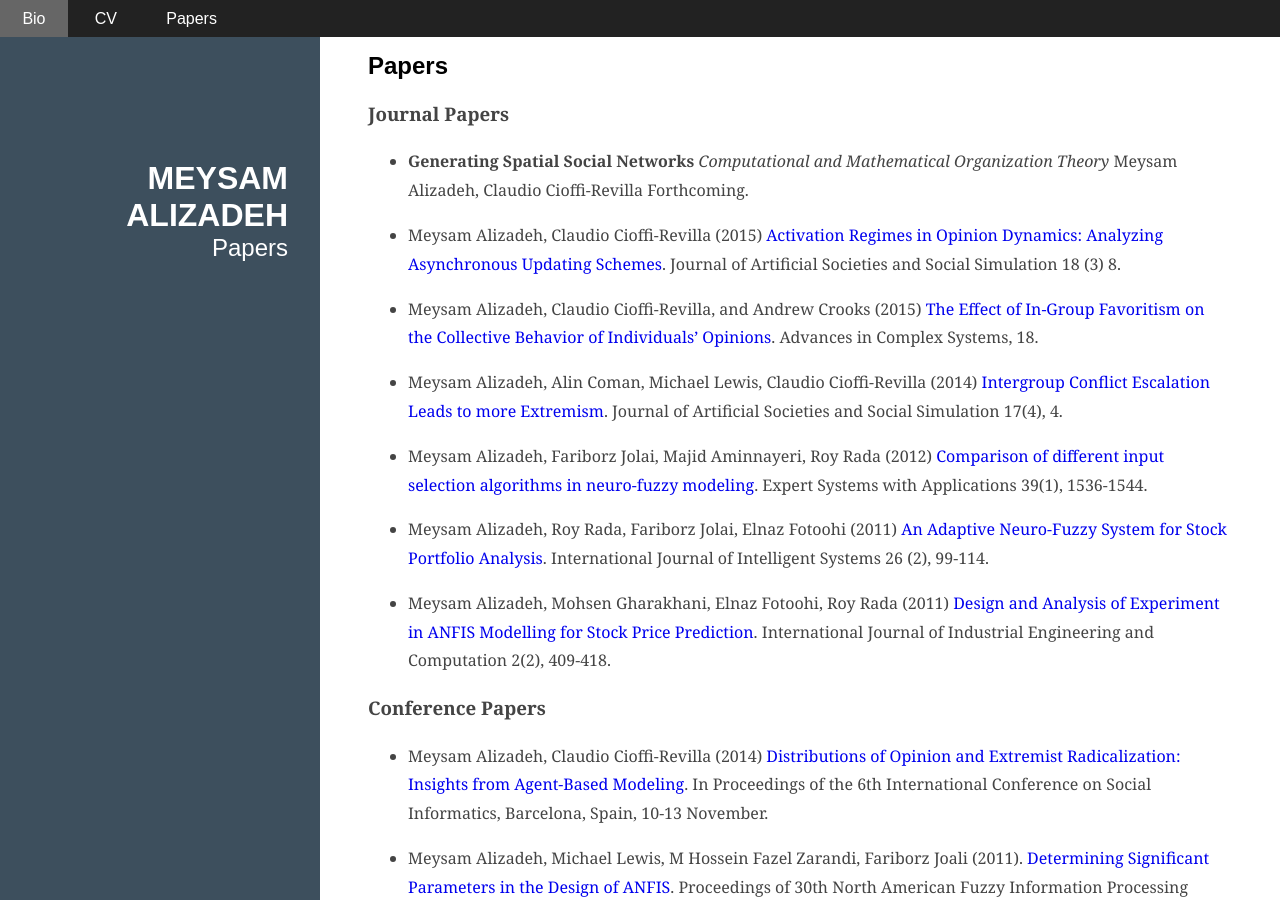
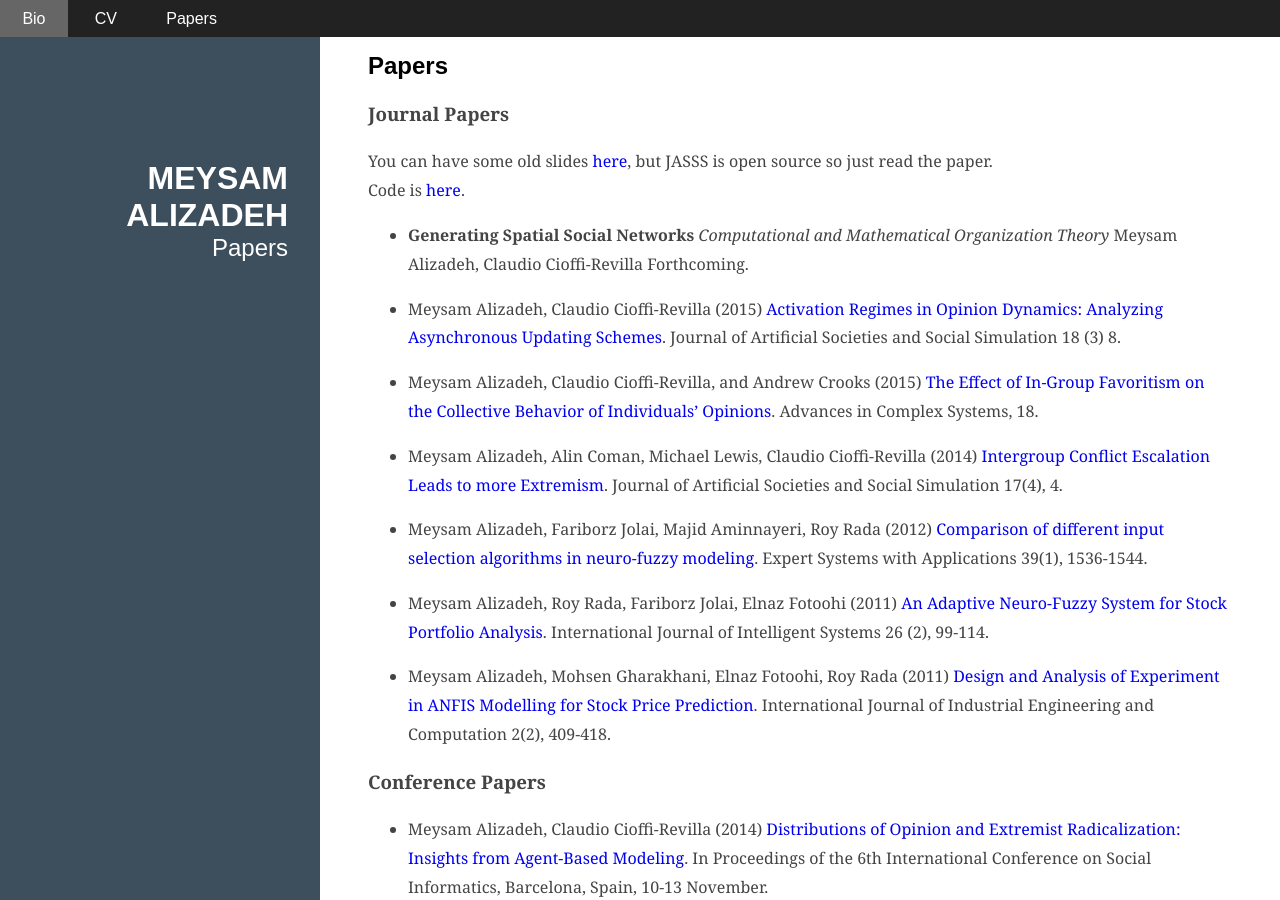
Before and after one commit to malizad/malizad.github.io, a Jekyll site: the page built from papers.md, in a window 1280 px wide and 900 px high. Built offline with Jekyll 4.4.1, drawn with Linux system fonts in a browser that asks for light colours.

Commit message:
Update papers.md

```diff
--- a/papers.md
+++ b/papers.md
@@ -4,6 +4,8 @@ title: Papers
 ---
 
 ### Journal Papers
+You can have some old slides [here]({{ site.baseurl }}/assets/EEA.pdf), but JASSS is open source so just read the paper.
+Code is [here](https://github.com/CarrKnight/MacroIIDiscrete).
 - **Generating Spatial Social Networks**
   *Computational and Mathematical Organization Theory*
   Meysam Alizadeh, Claudio Cioffi-Revilla
```
